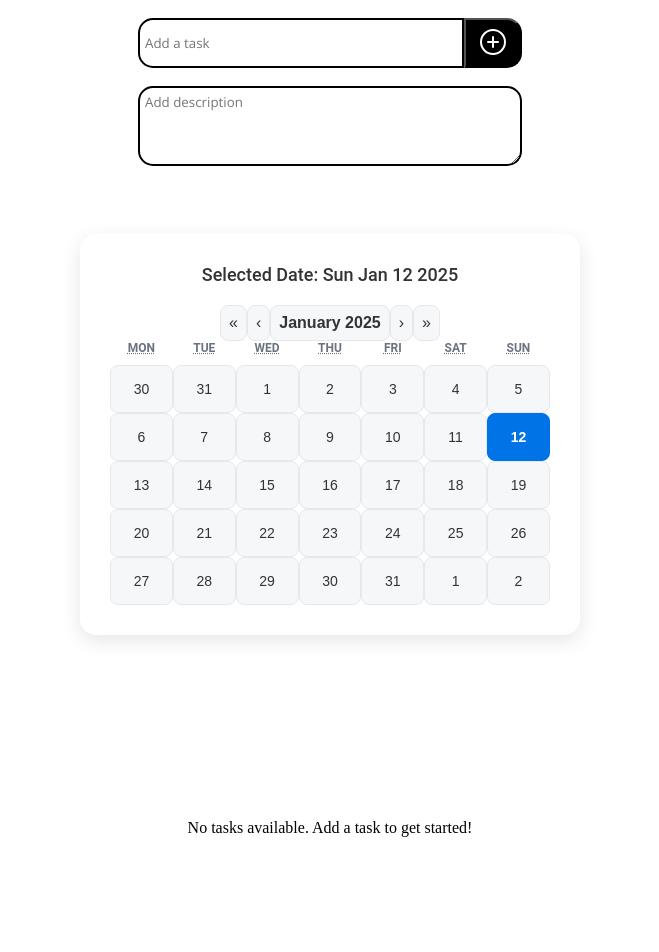
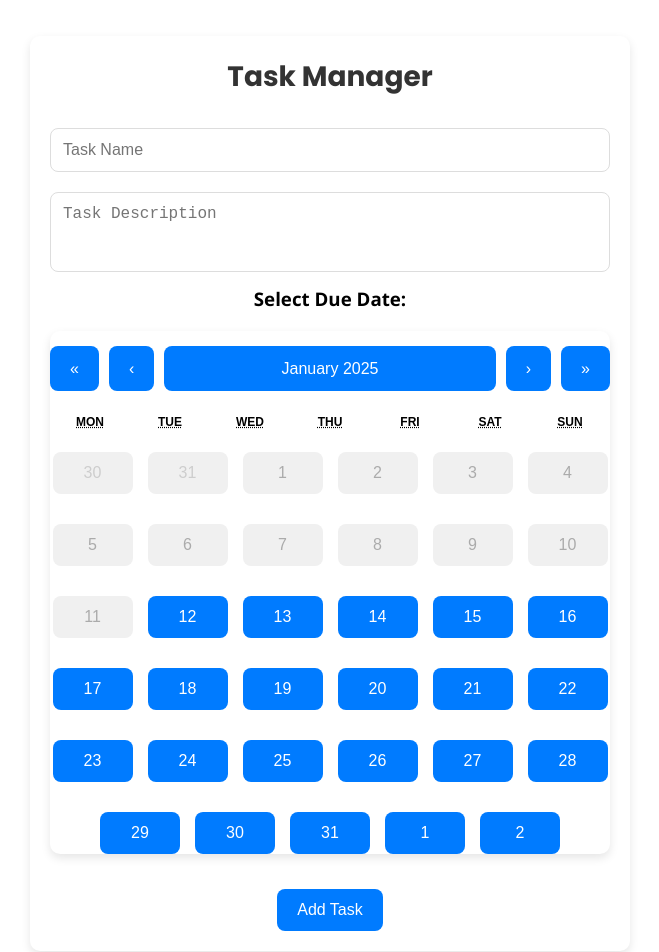
Before and after one commit to Developer-Madhu/MyTasks, a React (Vite) app: page / in a window 1280 px wide. Shown: the part 500-1452 px from the top of the page, without its empty margins (310-969 px from the left). Built offline with nearby package versions, Linux system fonts and the light colour scheme.

Commit message:
modified calendar UI & Task divs

```diff
--- a/src/Components/Search.css
+++ b/src/Components/Search.css
@@ -1,4 +1,4 @@
-.search{
+/* .search{
     display: flex;
     justify-content: center;
     flex-direction: column;
@@ -53,4 +53,73 @@
     .desc{
         width: 70%;
     }
-}
+} */
+
+.task-manager {
+    max-width: 600px;
+    margin: 0 auto;
+    padding: 20px;
+    text-align: center;
+    background-color: #ffffff;
+    border-radius: 10px;
+    box-shadow: 0 4px 10px rgba(0, 0, 0, 0.1);
+  }
+
+  .task-manager h1 {
+    font-family: 'Poppins', sans-serif;
+    font-size: 28px;
+    color: #333;
+    margin-bottom: 20px;
+  }
+
+  .task-manager input,
+  .task-manager textarea {
+    width: 100%;
+    margin: 10px 0;
+    padding: 12px;
+    border: 1px solid #ddd;
+    border-radius: 8px;
+    font-size: 16px;
+  }
+
+  .task-manager textarea {
+    height: 80px;
+    resize: none;
+  }
+
+  .task-manager button {
+    background-color: #007bff;
+    color: white;
+    padding: 12px 20px;
+    border: none;
+    border-radius: 8px;
+    cursor: pointer;
+    font-size: 16px;
+    margin-top: 15px;
+    transition: background-color 0.3s ease;
+  }
+
+  .task-manager button:hover {
+    background-color: #0056b3;
+  }
+
+  .custom-calendar {
+    width: 100%;
+    margin: 20px 0;
+    border: none;
+    border-radius: 10px;
+    overflow: hidden;
+    box-shadow: 0 4px 10px rgba(0, 0, 0, 0.1);
+  }
+  h3{
+    font-family: 'Segoe UI', Tahoma, Geneva, Verdana, sans-serif;
+  }
+
+  .react-calendar__navigation{
+    height: 60px;
+    gap: 10px;
+  }
+  .react-calendar__month-view__days{
+    gap: 15px;
+    justify-content: center;
+  }
--- a/src/Components/Search.jsx
+++ b/src/Components/Search.jsx
@@ -1,58 +1,116 @@
-import React, { useState } from 'react'
-import { PlusCircle } from 'phosphor-react'
-import './Search.css'
-import Tasks from './Tasks'
-import MyCalendar from './MyCalendar'
+// import React, { useState } from 'react'
+// import { PlusCircle } from 'phosphor-react'
+// import './Search.css'
+// import Tasks from './Tasks'
+// import MyCalendar from './MyCalendar'
 
-const Search = () => {
+// const Search = () => {
 
-  const [inputVal, setInputVal] = useState('')
-  const [textareaVal, setTextVal] = useState('')
-  const [allTasks, setAlltasks] = useState(() => {
-    const savedTasks = localStorage.getItem('tasks');
-    return savedTasks ? JSON.parse(savedTasks) : [];
-  });
+//   const [inputVal, setInputVal] = useState('')
+//   const [textareaVal, setTextVal] = useState('')
+//   const [allTasks, setAlltasks] = useState(() => {
+//     const savedTasks = localStorage.getItem('tasks');
+//     return savedTasks ? JSON.parse(savedTasks) : [];
+//   });
 
 
-  const handleInputChange = (event) => {
-    setInputVal(event.target.value);
-  };
-  const handleTextChange = (event) => {
-    setTextVal(event.target.value);
+//   const handleInputChange = (event) => {
+//     setInputVal(event.target.value);
+//   };
+//   const handleTextChange = (event) => {
+//     setTextVal(event.target.value);
+//   };
+
+//   const handleClick = () => {
+//     let taskTitle = inputVal.trim()
+//     let desc = textareaVal.trim()
+//     const singleTask = {
+//       title: taskTitle,
+//       info: desc,
+//       timeAdded: Date.now()
+//     }
+//     const updatedTasks = [...allTasks, singleTask];
+//     setAlltasks(updatedTasks)
+//     localStorage.setItem('tasks', JSON.stringify(updatedTasks));
+//     setInputVal('');
+//     setTextVal('');
+//   }
+
+//   return (
+//     <div className='search'>
+//        <div className="searchbox">
+//         <input type="text" value={inputVal} onChange={handleInputChange} placeholder='Add a task' />
+//         <br />
+//         <button onClick={handleClick} className="add"><PlusCircle size={32} /></button>
+//       </div>
+//       <br />
+//       <div className="desc">
+//         <textarea draggable="false" value={textareaVal} onChange={handleTextChange} placeholder='Add description' name="textarea" id="textbox"></textarea>
+//       </div>
+//       <br />
+//       <MyCalendar />
+//       <br />
+//       <Tasks taskVals={allTasks} />
+//     </div>
+//   )
+// }
+
+// export default Search
+import React, { useState } from 'react';
+import Calendar from 'react-calendar';
+import 'react-calendar/dist/Calendar.css';
+import './Search.css';
+
+const Search = ({ addTask }) => {
+  const [taskName, setTaskName] = useState('');
+  const [taskDescription, setTaskDescription] = useState('');
+  const [taskDate, setTaskDate] = useState(new Date());
+
+  const handleAddTask = () => {
+    if (taskName.trim() && taskDescription.trim()) {
+      const newTask = {
+        name: taskName,
+        description: taskDescription,
+        date: taskDate.toDateString(),
+      };
+      addTask(newTask);
+      setTaskName('');
+      setTaskDescription('');
+      setTaskDate(new Date());
+    } else {
+      alert('Please fill in all fields before adding a task.');
+    }
   };
 
-  const handleClick = () => {
-    let taskTitle = inputVal.trim()
-    let desc = textareaVal.trim()
-    const singleTask = {
-      title: taskTitle,
-      info: desc,
-      timeAdded: Date.now()
-    }
-    const updatedTasks = [...allTasks, singleTask];
-    setAlltasks(updatedTasks)
-    localStorage.setItem('tasks', JSON.stringify(updatedTasks));
-    setInputVal('');
-    setTextVal('');
-  }
+  const disablePastDates = (date) => {
+    const today = new Date();
+    return date >= today.setHours(0, 0, 0, 0); // Only allow dates from today onwards
+  };
 
   return (
-    <div className='search'>
-      <div className="searchbox">
-        <input type="text" value={inputVal} onChange={handleInputChange} placeholder='Add a task' />
-        <br />
-        <button onClick={handleClick} className="add"><PlusCircle size={32} /></button>
-      </div>
-      <br />
-      <div className="desc">
-        <textarea draggable="false" value={textareaVal} onChange={handleTextChange} placeholder='Add description' name="textarea" id="textbox"></textarea>
-      </div>
-      <br />
-      <MyCalendar />
-      <br />
-      <Tasks taskVals={allTasks} />
+    <div className="task-manager">
+      <h1>Task Manager</h1>
+      <input
+        type="text"
+        placeholder="Task Name"
+        value={taskName}
+        onChange={(e) => setTaskName(e.target.value)}
+      />
+      <textarea
+        placeholder="Task Description"
+        value={taskDescription}
+        onChange={(e) => setTaskDescription(e.target.value)}
+      />
+      <h3>Select Due Date:</h3>
+      <Calendar
+        className="custom-calendar"
+        value={taskDate}
+        onChange={setTaskDate}
+        tileDisabled={({ date }) => !disablePastDates(date)}
+      />
+      <button onClick={handleAddTask}>Add Task</button>
     </div>
-  )
-}
+  );
+};
 
-export default Search
+export default Search;
--- a/src/Components/Tasks.css
+++ b/src/Components/Tasks.css
@@ -32,3 +32,64 @@
 #time{
     opacity: 0.3;
 }
+
+/* this is the css of new calendar */
+.tasks-container {
+    margin-top: 20px;
+    overflow-x: auto;
+    white-space: nowrap;
+    padding: 20px;
+    border-radius: 10px;
+    box-shadow: 0 4px 10px rgba(0, 0, 0, 0.1);
+  }
+
+  .tasks-row {
+    display: flex;
+    gap: 20px;
+  }
+
+  .task-card {
+    min-width: 250px;
+    background-color: lightgreen;
+    border: 1px solid #ddd;
+    border-radius: 10px;
+    padding: 15px;
+    box-shadow: 0 2px 5px rgba(0, 0, 0, 0.1);
+    text-align: center;
+  }
+
+  .task-card h3 {
+    font-size: 18px;
+    color: #333;
+  }
+
+  .task-card p {
+    margin: 5px 0;
+    color: #666;
+    font-family: 'Open Sans';
+  }
+
+  .task-card .task-date {
+    font-weight: bold;
+    color: #007bff;
+  }
+
+  .task-card button {
+    background-color: #ff4d4d;
+    color: white;
+    padding: 5px 10px;
+    border: none;
+    border-radius: 5px;
+    cursor: pointer;
+    font-size: 14px;
+    margin-top: 10px;
+  }
+
+  .task-card button:hover {
+    background-color: #cc0000;
+  }
+
+  .no-tasks {
+    text-align: center;
+    color: #888;
+  }
--- a/src/Components/Tasks.jsx
+++ b/src/Components/Tasks.jsx
@@ -1,47 +1,73 @@
-import React, { useState } from 'react';
+// import React, { useState } from 'react';
+// import './Tasks.css';
+
+// const Tasks = ({ taskVals }) => {
+//   const [tasks, setTasks] = useState(taskVals);
+
+//   const handleSingleClick = (index) => {
+//     const updatedTasks = tasks.map((task, i) =>
+//       i === index
+//         ? { ...task, isStriked: !task.isStriked }
+//         : task
+//     );
+//     setTasks(updatedTasks);
+//   };
+
+//     const now = new Date();
+//     const hours = now.getHours();
+//     const minutes = now.getMinutes();
+//     const seconds = now.getSeconds();
+
+//     const formattedTime = `${String(hours).padStart(2, '0')}:${String(minutes).padStart(2, '0')}`;
+
+//   const handleDoubleClick = (index) => {
+//     const updatedTasks = tasks.filter((_, i) => i !== index);
+//     setTasks(updatedTasks);
+//     localStorage.setItem('tasks', JSON.stringify(updatedTasks));
+//   };
+
+//   return (
+//     <div className="tasks">
+//       {tasks.length > 0 ? (
+//         tasks.map((task, index) => (
+//           <div key={index} className="container" onClick={() => handleSingleClick(index)} onDoubleClick={() => handleDoubleClick(index)}
+//             style={{  cursor: 'pointer', textDecoration: task.isStriked ? 'line-through' : 'none', opacity: task.isStriked ? 0.6 : 1, }}>
+//             <p id="hash">TASK</p>
+//             <h2>{task.title}</h2>
+//             <br />
+//             <p>{task.info}</p>
+//             <br /><br />
+//             <p id='time'>{formattedTime}</p>
+//           </div>
+//         ))
+//       ) : (
+//         <p>No tasks available. Add a task to get started!</p>
+//       )}
+//     </div>
+//   );
+// };
+
+// export default Tasks;
+import React from 'react';
 import './Tasks.css';
 
-const Tasks = ({ taskVals }) => {
-  const [tasks, setTasks] = useState(taskVals);
-
-  const handleSingleClick = (index) => {
-    const updatedTasks = tasks.map((task, i) =>
-      i === index
-        ? { ...task, isStriked: !task.isStriked }
-        : task
-    );
-    setTasks(updatedTasks);
-  };
-
-    const now = new Date();
-    const hours = now.getHours();
-    const minutes = now.getMinutes();
-    const seconds = now.getSeconds();
-
-    const formattedTime = `${String(hours).padStart(2, '0')}:${String(minutes).padStart(2, '0')}`;
-
-  const handleDoubleClick = (index) => {
-    const updatedTasks = tasks.filter((_, i) => i !== index);
-    setTasks(updatedTasks);
-    localStorage.setItem('tasks', JSON.stringify(updatedTasks));
-  };
+const Tasks = ({ tasks, deleteTask }) => {
 
   return (
-    <div className="tasks">
+    <div className="tasks-container">
       {tasks.length > 0 ? (
-        tasks.map((task, index) => (
-          <div key={index} className="container" onClick={() => handleSingleClick(index)} onDoubleClick={() => handleDoubleClick(index)}
-            style={{  cursor: 'pointer', textDecoration: task.isStriked ? 'line-through' : 'none', opacity: task.isStriked ? 0.6 : 1, }}>
-            <p id="hash">TASK</p>
-            <h2>{task.title}</h2>
-            <br />
-            <p>{task.info}</p>
-            <br /><br />
-            <p id='time'>{formattedTime}</p>
-          </div>
-        ))
+        <div className="tasks-row">
+          {tasks.map((task, index) => (
+            <div key={index} className="task-card">
+              <h3>{task.name}</h3>
+              <p>{task.description}</p>
+              <p className="task-date">Due: {task.date}</p>
+              <button onClick={() => deleteTask(index)}>Delete</button>
+            </div>
+          ))}
+        </div>
       ) : (
-        <p>No tasks available. Add a task to get started!</p>
+        <p className="no-tasks">No tasks added yet!</p>
       )}
     </div>
   );
--- a/src/Home.jsx
+++ b/src/Home.jsx
@@ -1,17 +1,36 @@
 import React from 'react'
+import { useState } from 'react';
 import Navbar from './Components/Navbar'
 import MainText from './Components/MainText'
 import Search from './Components/Search'
 import Footer from './Components/Footer'
 import Analytics from './Components/Analytics'
+import Tasks from './Components/Tasks';
 
 const Home = () => {
+  const [tasks, setTasks] = useState(() => {
+    const savedTasks = localStorage.getItem('tasks');
+    return savedTasks ? JSON.parse(savedTasks) : [];
+  });
+
+  const addTask = (newTask) => {
+    const updatedTasks = [...tasks, newTask];
+    setTasks(updatedTasks);
+    localStorage.setItem('tasks', JSON.stringify(updatedTasks));
+  };
+
+  const deleteTask = (index) => {
+    const updatedTasks = tasks.filter((_, i) => i !== index);
+    setTasks(updatedTasks);
+    localStorage.setItem('tasks', JSON.stringify(updatedTasks));
+  };
   return (
     <div>
       <Navbar />
       <MainText />
-        <Search />
       <br />
+      <Search addTask={addTask} />
+      <Tasks tasks={tasks} deleteTask={deleteTask} />
       <Analytics />
       <br />
       <Footer />
```
Also changed, not shown: src/App.jsx (line endings or trailing spaces). Lines whose indentation alone changed are shown as unchanged.
